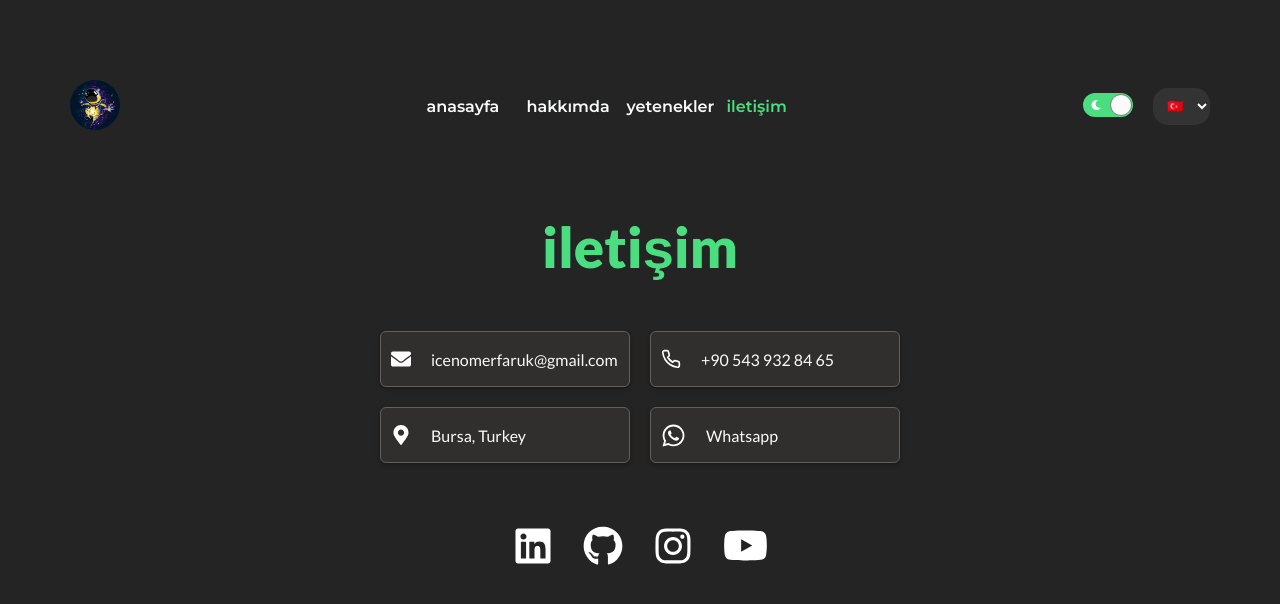
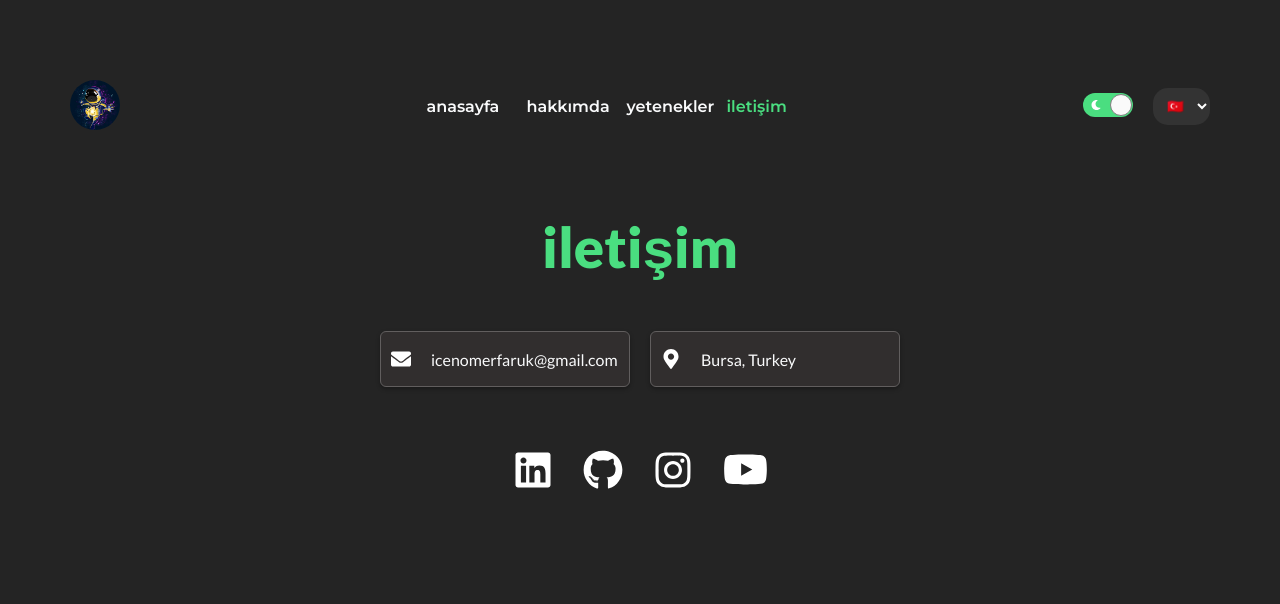
Before and after one commit to guleroglu/portfolio, a React (Vite) app: page /contact in a window 1280 px wide. Shown: the top 604 px of the page. Built offline with nearby package versions, Linux system fonts and the light colour scheme.

Commit message:
updated Contact.jsx

```diff
--- a/src/components/Contact/Contact.jsx
+++ b/src/components/Contact/Contact.jsx
@@ -28,13 +28,7 @@ const Contact = () => {
             <FaEnvelope size={20} color={!isToggle ? "black" : "white"} />
             icenomerfaruk@gmail.com
           </a>
-          <a
-            className={`communication-item ${!isToggle ? "light" : ""}`}
-            href="tel:+905439328465"
-          >
-            <FiPhone size={20} color={!isToggle ? "black" : "white"} />
-            +90 543 932 84 65
-          </a>
+
           <a
             className={`communication-item ${!isToggle ? "light" : ""}`}
             href="https://www.google.com/maps/place/Bursa/@40.2212104,28.7026453,10z"
@@ -44,15 +38,7 @@ const Contact = () => {
             <FaMapMarkerAlt size={20} color={!isToggle ? "black" : "white"} />
             Bursa, Turkey
           </a>
-          <a
-            className={`communication-item ${!isToggle ? "light" : ""}`}
-            href="https://wa.me/905439328465"
-            target="_blank"
-            rel="noopener noreferrer"
-          >
-            <FaWhatsapp size={25} color={!isToggle ? "black" : "white"} />
-            Whatsapp
-          </a>
+
         </div>
         <ul className="social-media-wrapper">
           <li>
```
